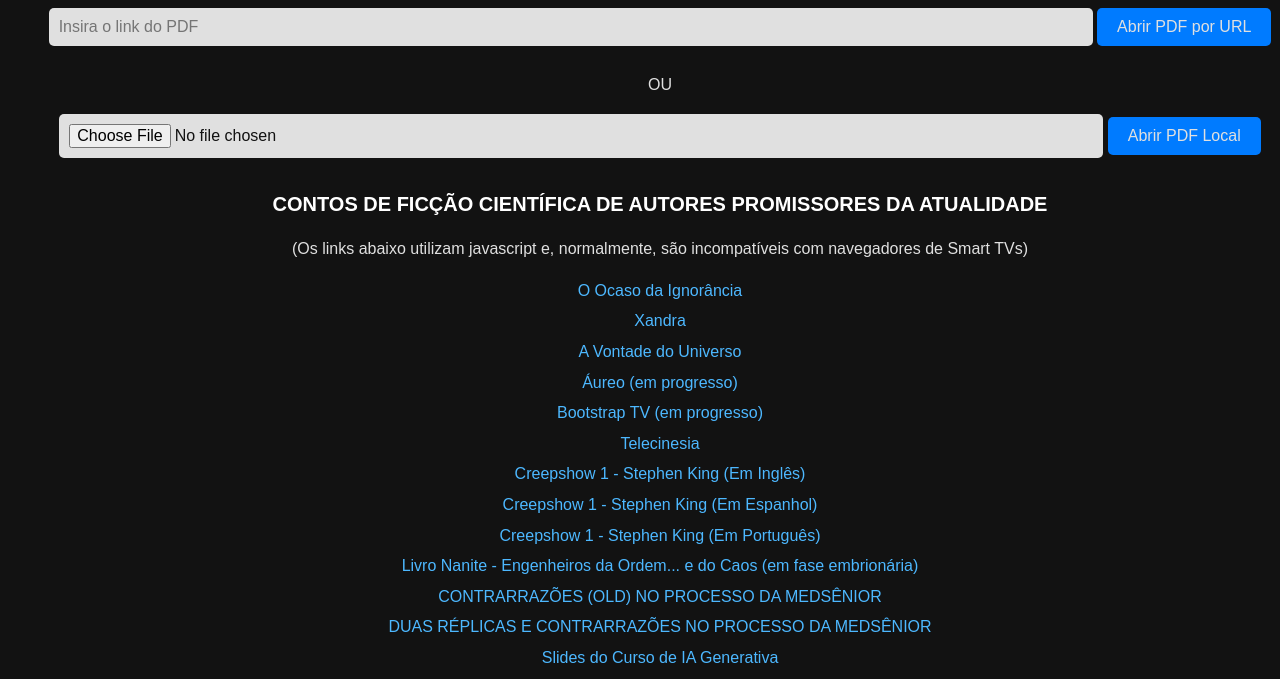
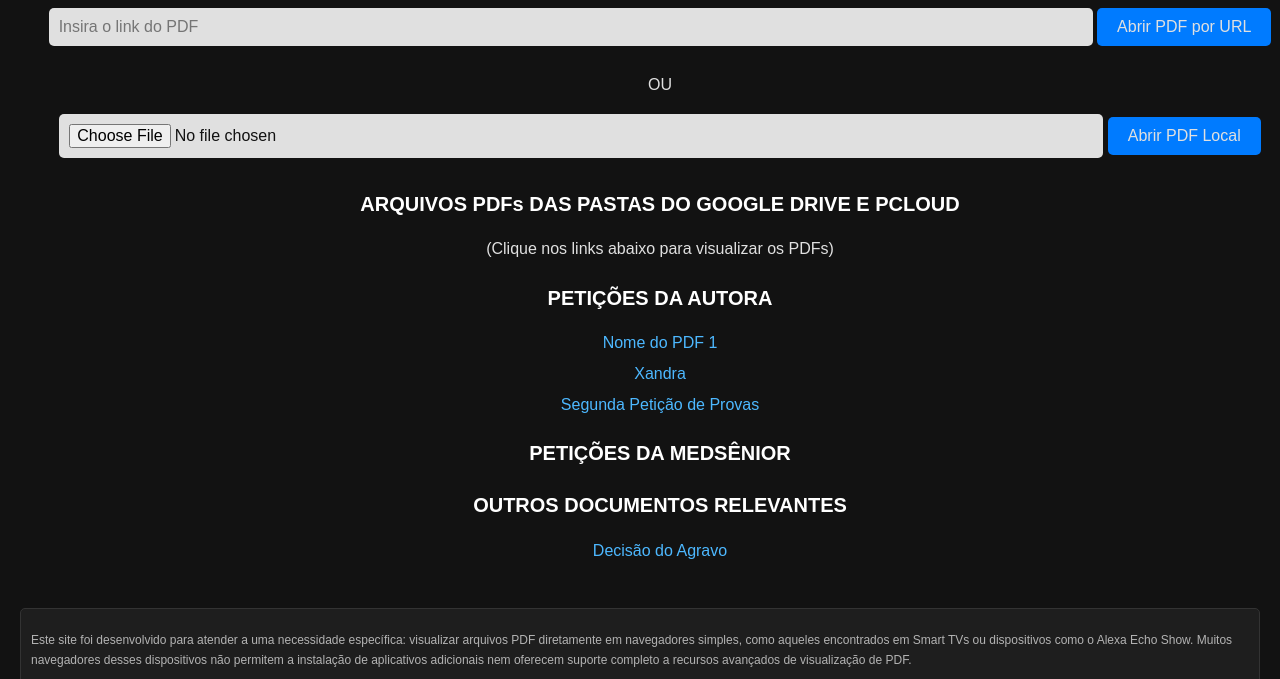
Before and after one commit to psicspsix/LerPDFsemGoogle, a plain HTML site: page index.html in a window 1280 px wide. Shown: the part 106-785 px from the top of the page. Drawn offline with Linux system fonts and the light colour scheme.

Commit message:
Update index.html

```diff
--- a/index.html
+++ b/index.html
@@ -83,23 +83,16 @@
         <!-- Campo para upload de arquivos -->
         <input type="file" id="pdf-file" accept="application/pdf" />
         <button onclick="uploadPDF()">Abrir PDF Local</button>
-        <h2>CONTOS DE FICÇÃO CIENTÍFICA DE AUTORES PROMISSORES DA ATUALIDADE</h2>
-        <p class="small-note">(Os links abaixo utilizam javascript e, normalmente, são incompatíveis com navegadores de Smart TVs)</p>
-        <a href="https://mozilla.github.io/pdf.js/web/viewer.html?file=https://raw.githubusercontent.com/psicspsix/LeitorPDFparaSmartTVs/main/PDFs/O%20Ocaso%20da%20Ignorância.pdf" target="_blank">O Ocaso da Ignorância</a>
-        <a href="https://mozilla.github.io/pdf.js/web/viewer.html?file=https://raw.githubusercontent.com/psicspsix/LeitorPDFparaSmartTVs/main/PDFs/Xandra.pdf" target="_blank">Xandra</a>
-        <a href="https://mozilla.github.io/pdf.js/web/viewer.html?file=https://raw.githubusercontent.com/psicspsix/LeitorPDFparaSmartTVs/main/PDFs/A%20Vontade%20do%20Universo.pdf" target="_blank">A Vontade do Universo</a>
-        <a href="https://mozilla.github.io/pdf.js/web/viewer.html?file=https://raw.githubusercontent.com/psicspsix/LeitorPDFparaSmartTVs/main/PDFs/Áureo%202025.pdf" target="_blank">Áureo (em progresso)</a>
-        <a href="https://mozilla.github.io/pdf.js/web/viewer.html?file=https://raw.githubusercontent.com/psicspsix/LeitorPDFparaSmartTVs/main/PDFs/Bootstrap%20TV.pdf" target="_blank">Bootstrap TV (em progresso)</a>
-        <a href="https://mozilla.github.io/pdf.js/web/viewer.html?file=https://raw.githubusercontent.com/psicspsix/LeitorPDFparaSmartTVs/main/PDFs/Telecinesia.pdf" target="_blank">Telecinesia</a>
-        <a href="https://mozilla.github.io/pdf.js/web/viewer.html?file=https://raw.githubusercontent.com/psicspsix/LeitorPDFparaSmartTVs/main/PDFs/Revista%20Creepsow%201.pdf#zoom=page-width" target="_blank">Creepshow 1 - Stephen King (Em Inglês)</a>
-        <a href="https://mozilla.github.io/pdf.js/web/viewer.html?file=https://raw.githubusercontent.com/psicspsix/LeitorPDFparaSmartTVs/main/PDFs/Revista%20Creepsow%201%20(Espanhol).pdf#zoom=page-width" target="_blank">Creepshow 1 - Stephen King (Em Espanhol)</a>
-        <a href="https://mozilla.github.io/pdf.js/web/viewer.html?file=https://raw.githubusercontent.com/psicspsix/LeitorPDFparaSmartTVs/main/PDFs/Revista%20Creepshow%201%20(Portugues)-compactado%20ao%20maximo.pdf#zoom=page-width" target="_blank">Creepshow 1 - Stephen King (Em Português)</a>
-        <a href="https://mozilla.github.io/pdf.js/web/viewer.html?file=https://raw.githubusercontent.com/psicspsix/LeitorPDFparaSmartTVs/main/PDFs/Nanites%20-%20Engenheiros%20da%20Ordem%20e%20do%20Caos.pdf#zoom=page-width" target="_blank">Livro Nanite - Engenheiros da Ordem... e do Caos (em fase embrionária)</a>
-        <a href="https://mozilla.github.io/pdf.js/web/viewer.html?file=https://raw.githubusercontent.com/psicspsix/LeitorPDFparaSmartTVs/main/PDFs/25-03-2025%20-%20RASCUNHO%20FINAL%20-%20VERSÃO%203%20-%20Contrarrazões.pdf#zoom=page-width" target="_blank">CONTRARRAZÕES (OLD) NO PROCESSO DA MEDSÊNIOR</a>
-        <a href="https://mozilla.github.io/pdf.js/web/viewer.html?file=https://raw.githubusercontent.com/psicspsix/LeitorPDFparaSmartTVs/main/PDFs/Todas%20as%20respostas%20de%2007-04-2025%20JUNTAS.pdf#zoom=page-width" target="_blank">DUAS RÉPLICAS E CONTRARRAZÕES NO PROCESSO DA MEDSÊNIOR</a>
-        <a href="https://mozilla.github.io/pdf.js/web/viewer.html?file=https://raw.githubusercontent.com/psicspsix/LeitorPDFparaSmartTVs/main/PDFs/CursoIAGenerativa.pdf#zoom=page-width" target="_blank">Slides do Curso de IA Generativa</a>
-        <h2>PARA MUITAS HORAS DE ENTRETENIMENTO E POSSÍVEL REFLEXÃO VISITE O SITE ABAIXO</h2>
-        <a href="http://surl.li/fcxdga" target="_blank">Ponto de Partida para Potenciais Posicionamentos Polêmicos - P6</a>
+        <h2>ARQUIVOS PDFs DAS PASTAS DO GOOGLE DRIVE E PCLOUD</h2>
+        <p class="small-note">(Clique nos links abaixo para visualizar os PDFs)</p>
+        <!-- Lista de PDFs do Google Drive e pCloud -->
+        <h2>PETIÇÕES DA AUTORA</h2>
+        <a href="#" onclick="openPDF('https://drive.google.com/file/d/FILE_ID_1/preview')">Nome do PDF 1</a>
+                <a href="https://mozilla.github.io/pdf.js/web/viewer.html?file=https://raw.githubusercontent.com/psicspsix/ LerPDFemLinksFixos/main/PDFs/Xandra.pdf" target="_blank">Xandra</a>
+        <a href="https://mozilla.github.io/pdf.js/web/viewer.html?file=https://raw.githubusercontent.com/psicspsix/ LerPDFemLinksFixos/main/PDFs/14-07-2025%20-%20Nova%20especifica%C3%A7%C3%A3o%20de%20provas%20e%20outros%20-%20VERS%C3%83O%20FINAL.pdf" target="_blank">Segunda Petição de Provas</a>
+        <h2>PETIÇÕES DA MEDSÊNIOR</h2>
+        <h2>OUTROS DOCUMENTOS RELEVANTES</h2>
+        <a href="https://mozilla.github.io/pdf.js/web/viewer.html?file=https://u.pcloud.link/publink/show?code=XZLOHB5ZUa6MzzYCAB0J1HiVX7WYthb4SxbV" target="_blank">Decisão do Agravo</a>
     </div>
     <iframe id="pdf-viewer" src="" title="Visualizador de PDF"></iframe>
     <div class="note">
```
